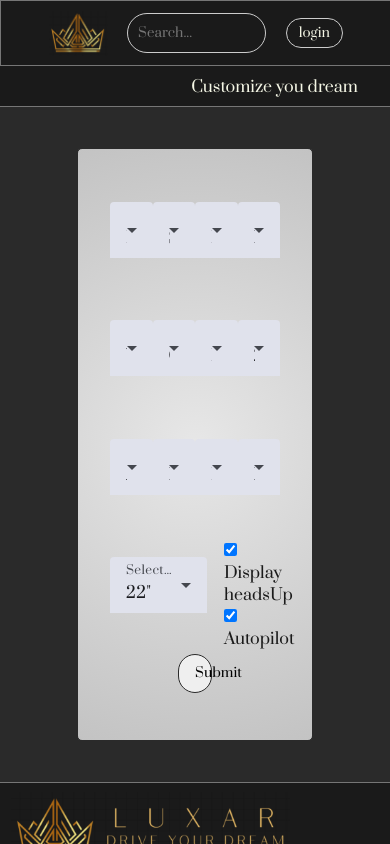
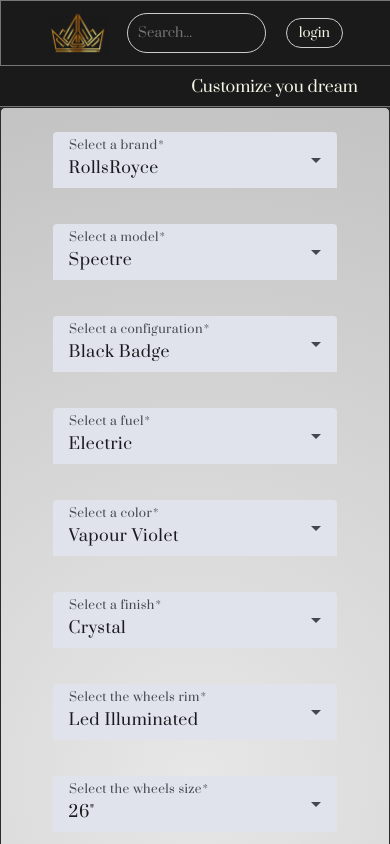
Before and after one commit to Salvo-P96/XFE_Ang_032025, an Angular app: page /build in a window 390 px wide. Shown: the top 844 px of the page. Built offline with nearby package versions, Linux system fonts and the light colour scheme.

Commit message:
mediaquery adjustament

```diff
--- a/src/app/components/carousel/carousel.component.scss
+++ b/src/app/components/carousel/carousel.component.scss
@@ -33,7 +33,6 @@
 
 @media (max-width:480px) {
 
-    //--larghezza fissa, cambiare--//
     .caroContent{
         display: flex;
         align-items: center;
@@ -43,7 +42,7 @@
         background-image: url("../../../assets/About-Mobile.png");
         background-position: center;
         background-repeat: no-repeat;
-        background-size:contain;
+        background-size:cover;
     }
 
     .mobileTxt{
@@ -53,7 +52,7 @@
         justify-content: center;
         background-color: #f6f8f4a4;
         width: 30%;
-        height: 80%;
+        height: 100%;
         padding: 0 3rem;
     }
 
--- a/src/app/pages/custom-build/custom-build.component.scss
+++ b/src/app/pages/custom-build/custom-build.component.scss
@@ -1,20 +1,19 @@
-.customBody{
+.customBody {
   width: 100%;
   height: 80%;
-    background-color: #2A2A2A;
+  background-color: #2a2a2a;
   display: flex;
   align-items: center;
   justify-content: center;
 }
 
-.centralCard{
-  width:60vw;
+.centralCard {
+  width: 60vw;
   height: 70vh;
   background: #e7e7e7;
   background: radial-gradient(circle, #e7e7e7 0%, #c3c3c3 100%);
   border: 1px solid #2a2a2a;
   border-radius: 5px;
-
 }
 .brandMenu {
   padding: 10px 20px;
@@ -37,7 +36,7 @@
   padding: 0;
 }
 
-  .choice{
+.choice {
   border: none;
   background-color: transparent;
   padding: 8px 16px;
@@ -49,62 +48,107 @@
   background-color: #ddd;
 }
 
-  .show{
+.show {
   display: block;
 }
 
-  .bgColor-W{
+.bgColor-W {
   background-color: #ddd !important;
 }
-mat-from-field{
-  margin: 1rem ;
-  width: 20vw ;
+mat-from-field {
+  margin: 1rem;
+  width: 20vw;
 }
 
-.formCont{
+.formCont {
   display: flex;
   flex-direction: column;
   align-items: center;
   height: 100%;
   padding: 2rem;
-  // justify-content: center;
 }
 
-.categories{
+.categories {
   width: 100%;
   height: 20%;
   display: flex;
   align-items: center;
   justify-content: space-between;
-
 }
 
-.techs{
+.techs {
   justify-content: start;
 }
 
-.submit{
+.submit {
   width: 20%;
   border-radius: 20px;
   padding: 0.6rem 1rem;
-  border: 1px solid #2A2A2A;
+  border: 1px solid #2a2a2a;
 }
 
-.submit:active{
+.submit:active {
   background-color: #dadada;
-  box-shadow:inset 0 0 3px #000000;
+  box-shadow: inset 0 0 3px #000000;
 }
 
-.checkBoxs{
+.checkBoxs {
   color: #1a1a1a;
   width: 33%;
   margin-left: 4.3vw;
 }
 
-.checkBoxs input{
+.checkBoxs input {
   margin-right: 5px;
 }
 
-@media (max-width:480px){
+@media (max-width: 480px) {
+  .customBody {
+    height: auto;
+  }
 
+  .centralCard {
+    width: 100%;
+    height: 100%;
   }
+
+  .formCont {
+    padding: 1rem;
+  }
+
+  .categories {
+    width: 100%;
+    flex-direction: column;
+    height: auto;
+    align-items: center;
+    justify-content: center;
+  }
+
+  .field {
+    width: 80%;
+    margin: 0.5rem 0;
+  }
+
+  .submit {
+    width: 80%;
+    margin: 1rem 0;
+  }
+
+  .checkBoxs {
+    width: 100%;
+    display: flex;
+    flex-direction: row;
+    align-items: center;
+    justify-content: space-around;
+    margin-bottom: 1rem;
+    align-items: flex-start;
+  }
+
+  .checkBoxs input {
+    margin-right: 10px;
+  }
+
+  .techs {
+    justify-content: start;
+  }
+}
--- a/src/app/pages/summary/summary.component.scss
+++ b/src/app/pages/summary/summary.component.scss
@@ -74,3 +74,37 @@
   background-color: #dadada;
   box-shadow:inset 0 0 3px #000000;
 }
+
+@media (max-width: 480px) {
+
+  .bodyCont{
+    height: auto;
+  }
+  .centralCard {
+      width: 90vw;
+      padding: 1rem;
+  }
+
+  .summaryHead {
+      font-size: 16px;
+      height: auto;
+      padding: 1rem;
+  }
+
+  .buildTxt {
+      padding: 1rem;
+  }
+
+  .sub1, .sub2 {
+      width: 100%;
+      margin-right: 0;
+  }
+
+  .categories {
+      padding: 0.5rem 0;
+  }
+
+  .confirm {
+      width: 60%;
+  }
+}
```
Lines whose indentation alone changed are shown as unchanged.
